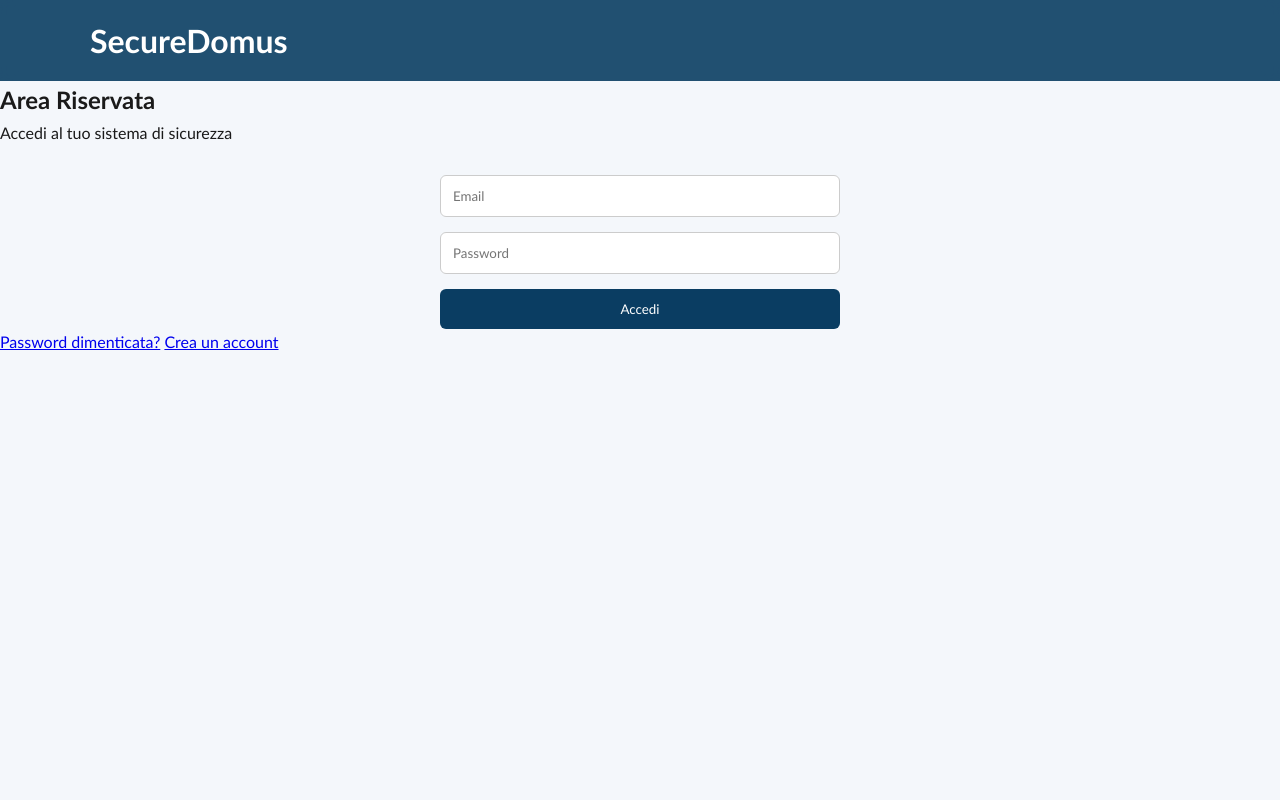
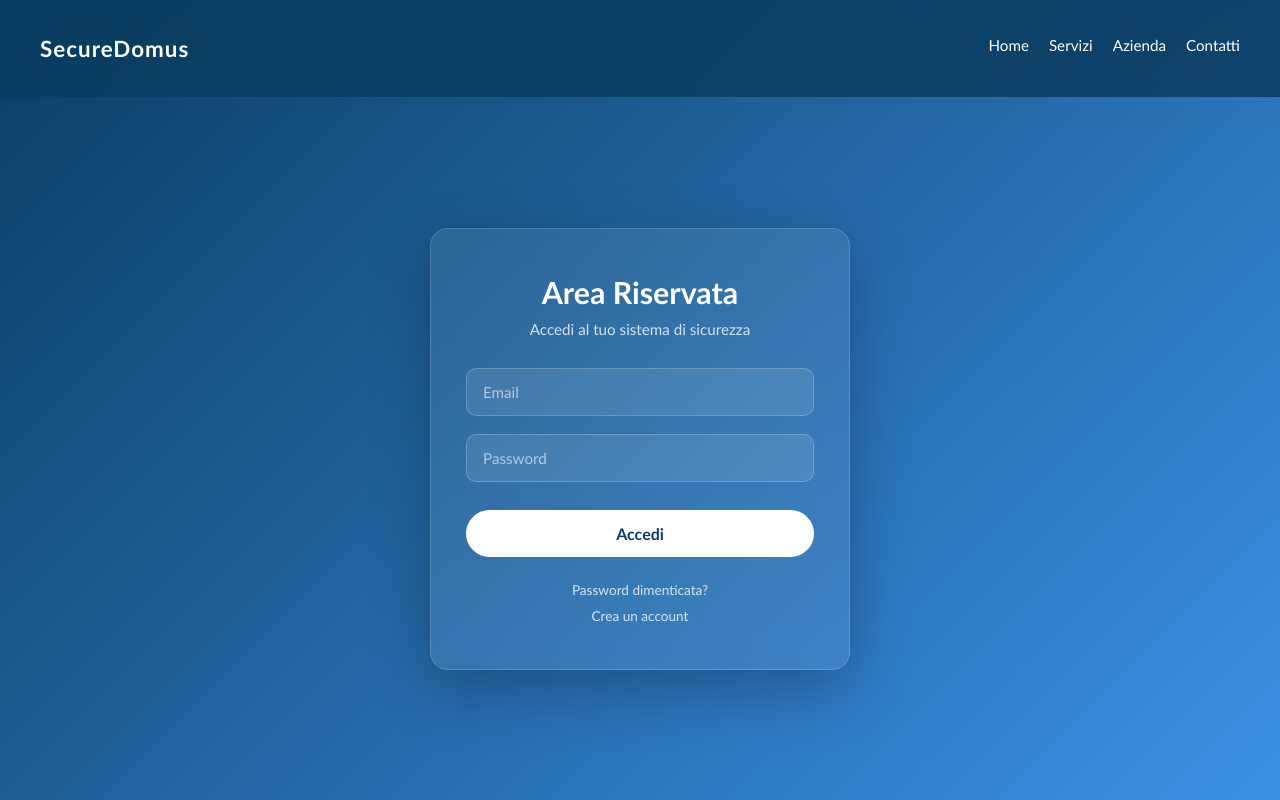
Before and after one commit to dadodyj/prog_info, a PHP site: page /login.html in a window 1280 px wide. Run offline with PHP 8.4, Linux system fonts and the light colour scheme.

Commit message:
aggiunto tutto il succo al fico
che fico!!!

```diff
--- a/progetto_info/css/index.css
+++ b/progetto_info/css/index.css
@@ -29,6 +29,20 @@ body {
 }
 
 /* NAVBAR */
+.navbar {
+  position: absolute;
+  top: 0;
+  width: 100%;
+  background: transparent;
+  padding: 20px 40px;
+}
+
+.logo {
+  color: white;
+  font-size: 1.4rem;
+  letter-spacing: 1px;
+}
+
 .navbar {
   position: sticky;
   top: 0;
--- a/progetto_info/css/login.css
+++ b/progetto_info/css/login.css
@@ -1,75 +1,158 @@
-/* LOGIN SECTION */
+/* RESET MINIMO */
+* {
+  margin: 0;
+  padding: 0;
+  box-sizing: border-box;
+  font-family: 'Gill Sans', 'Gill Sans MT', Calibri, 'Trebuchet MS', sans-serif;
+}
+
+/* VARIABILI (uguali alla home) */
+:root {
+  --primary: #0a3d62;
+  --secondary: #3c91e6;
+  --gradient: linear-gradient(135deg, #0a3d62, #3c91e6);
+}
+
+/* BODY */
+body {
+  min-height: 100vh;
+  background: var(--gradient);
+  display: flex;
+  flex-direction: column;
+}
+
+/* NAVBAR */
+.navbar {
+  position: absolute;
+  top: 0;
+  width: 100%;
+  background: transparent;
+  padding: 20px 40px;
+}
+
+.logo {
+  color: white;
+  font-size: 1.4rem;
+  letter-spacing: 1px;
+}
+
+.navbar {
+  position: sticky;
+  top: 0;
+  background: rgba(10, 61, 98, 0.9);
+  backdrop-filter: blur(8px);
+  z-index: 1000;
+}
+
+.nav-content {
+  display: flex;
+  justify-content: space-between;
+  padding: 15px 0;
+}
+
+.nav-content ul {
+  display: flex;
+  gap: 20px;
+  list-style: none;
+}
+
+.nav-content a {
+  color: white;
+  text-decoration: none;
+  font-size: 0.95rem;
+}
+
+/* LAYOUT */
 .login-section {
-  min-height: 100vh;
+  flex: 1;
   display: flex;
   align-items: center;
   justify-content: center;
-  background: var(--gradient);
-  padding: 40px 20px;
+  padding: 20px;
 }
 
-/* BOX */
+/* CARD LOGIN (glass effect moderno) */
 .login-box {
-  background: white;
-  padding: 50px 40px;
-  border-radius: 16px;
   width: 100%;
   max-width: 420px;
+  padding: 45px 35px;
+  border-radius: 18px;
+
+  background: rgba(255, 255, 255, 0.08);
+  backdrop-filter: blur(18px);
+  -webkit-backdrop-filter: blur(18px);
+
+  border: 1px solid rgba(255,255,255,0.15);
+  box-shadow: 0 20px 60px rgba(0,0,0,0.25);
+
   text-align: center;
-  box-shadow: 0 15px 40px rgba(0,0,0,0.15);
+  color: white;
 }
 
 /* TITOLI */
 .login-box h2 {
-  color: var(--primary);
-  font-size: 1.8rem;
+  font-size: 1.9rem;
   margin-bottom: 10px;
 }
 
 .login-box p {
-  color: #666;
+  font-size: 0.95rem;
+  opacity: 0.8;
   margin-bottom: 30px;
 }
 
-/* INPUT GROUP */
+/* FORM */
 .input-group {
-  margin-bottom: 20px;
+  margin-bottom: 18px;
 }
 
 .login-box input {
   width: 100%;
-  padding: 14px;
-  border-radius: 8px;
-  border: 1px solid #ddd;
-  background: #f4f7fb;
+  padding: 14px 16px;
+  border-radius: 10px;
+
+  border: 1px solid rgba(255,255,255,0.2);
+  background: rgba(255,255,255,0.1);
+  color: white;
+
   font-size: 0.95rem;
-  transition: 0.2s;
+  transition: 0.25s;
 }
 
+/* placeholder */
+.login-box input::placeholder {
+  color: rgba(255,255,255,0.6);
+}
+
+/* focus */
 .login-box input:focus {
   outline: none;
   border-color: var(--secondary);
-  background: #fff;
+  background: rgba(255,255,255,0.15);
 }
 
 /* BUTTON */
 .login-box button {
   width: 100%;
   padding: 14px;
+  margin-top: 10px;
+
   border-radius: 30px;
   border: none;
-  background: var(--gradient);
-  color: white;
+
+  background: white;
+  color: var(--primary);
+
   font-weight: bold;
   font-size: 1rem;
-  margin-top: 10px;
+
   cursor: pointer;
   transition: 0.3s;
 }
 
 .login-box button:hover {
-  transform: translateY(-2px);
-  box-shadow: 0 8px 20px rgba(0,0,0,0.2);
+  transform: translateY(-2px) scale(1.01);
+  box-shadow: 0 10px 30px rgba(0,0,0,0.3);
 }
 
 /* LINKS */
@@ -81,11 +164,23 @@
 }
 
 .extra-links a {
+  color: rgba(255,255,255,0.8);
   font-size: 0.85rem;
-  color: var(--secondary);
   text-decoration: none;
+  transition: 0.2s;
 }
 
 .extra-links a:hover {
-  text-decoration: underline;
+  color: white;
 }
+
+/* RESPONSIVE */
+@media (max-width: 500px) {
+  .login-box {
+    padding: 35px 25px;
+  }
+
+  .login-box h2 {
+    font-size: 1.6rem;
+  }
+}
--- a/progetto_info/index.html
+++ b/progetto_info/index.html
@@ -15,7 +15,7 @@
             <h1 class="logo">SecureDomus</h1>
             <nav>
                 <ul>
-                    <li><a href="#home">Home</a></li>
+                    <li><a href="index.html">Home</a></li>
                     <li><a href="#servizi">Servizi</a></li>
                     <li><a href="#azienda">Azienda</a></li>
                     <li><a href="#contatti">Contatti</a></li>
--- a/progetto_info/login.html
+++ b/progetto_info/login.html
@@ -5,7 +5,7 @@
     <meta charset="UTF-8" />
     <meta name="viewport" content="width=device-width, initial-scale=1.0" />
     <title>Login - SecureDomus</title>
-    <link rel="stylesheet" href="css/index.css" />
+    <link rel="stylesheet" href="css/login.css" />
 </head>
 
 <body>
@@ -14,8 +14,17 @@
     <header class="navbar">
         <div class="container nav-content">
             <h1 class="logo">SecureDomus</h1>
+            <nav>
+                <ul>
+                    <li><a href="index.html">Home</a></li>
+                    <li><a href="#servizi">Servizi</a></li>
+                    <li><a href="#azienda">Azienda</a></li>
+                    <li><a href="#contatti">Contatti</a></li>
+                </ul>
+            </nav>
         </div>
     </header>
+
 
     <!-- LOGIN -->
     <section class="login-section">
```
